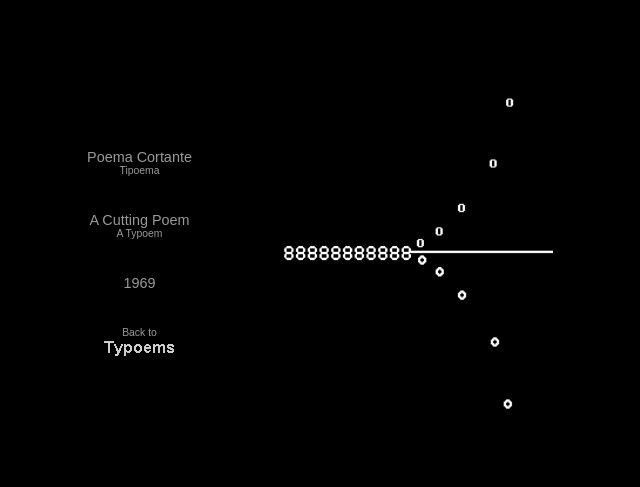
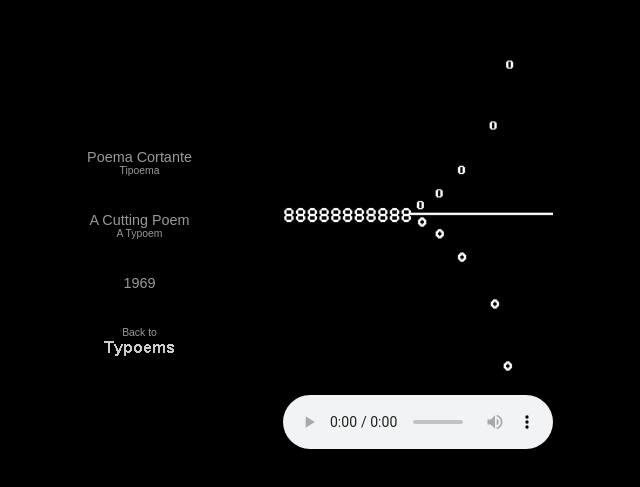
Before and after one commit to vispo/uribe2017B, a plain HTML site: page English/Typoems/A-Cutting-Poem/a_cutting.html in a window 1280 px wide. Shown: the part 145-632 px from the top of the page, without its empty margins (320-960 px from the left). Drawn offline with Linux system fonts and the light colour scheme.

Commit message:
adjusted audio control (no autoplay)

```diff
--- a/English/Typoems/A-Cutting-Poem/a_cutting.html
+++ b/English/Typoems/A-Cutting-Poem/a_cutting.html
@@ -52,10 +52,7 @@
 			}
 		</style>
 	</head>
-	<audio autoplay>
-		<source src="sepapertearn.mp3" type="audio/mpeg">
-		<source src="sepapertearn.ogg" type="audio/ogg">
-	</audio>
+
 	<body>
 		<div class="contentContainer">
 
@@ -75,7 +72,11 @@
 				<A HREF="../../index.html"><IMG SRC="typogreyb.gif" WIDTH="71" HEIGHT="19" ALT="" BORDER="0"></A>
 			</div>
 			<div class="content">
-				<A HREF="../Guggenheim-Museum/guggenheim.html"><IMG SRC="sharp9.gif" WIDTH="270" HEIGHT="270" ALT="" BORDER="0"></A>
+				<A HREF="../Guggenheim-Museum/guggenheim.html"><IMG SRC="sharp9.gif" WIDTH="270" HEIGHT="270" ALT="" BORDER="0"></A><br><br>
+                    <audio autoplay controls loop>
+                        <source src="sepapertearn.mp3" type="audio/mpeg">
+                        <source src="sepapertearn.ogg" type="audio/ogg">
+                    </audio>
 			</div>
 		</div>
 	</body>
```
